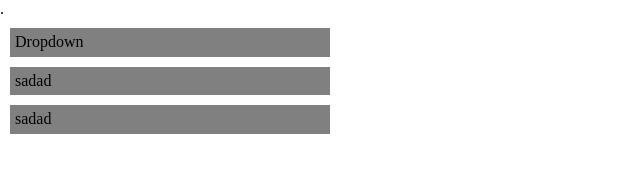
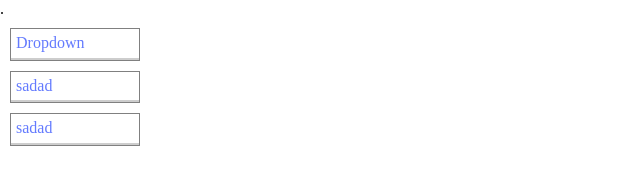
Before and after one commit to VitaliiBaryliuk/dropdown, a website: page src/index.html in a window 1280 px wide. Shown: the whole page, without its empty margins (0-640 px from the left). Drawn offline with nearby package versions, Linux system fonts and the light colour scheme; files that its build step writes are made by us from their sources.

Commit message:
corected classes

```diff
--- a/src/js/script.js
+++ b/src/js/script.js
@@ -12,6 +12,7 @@
     selectorsWrapper.classList.add('selectorsWrapper');
     selectorsWrapper.dataset.select = dataSelect;
     document.body.append(selectorsWrapper);
+    return selectorsWrapper;
   };
 
   const setOptions = (dataSelect) => {
@@ -19,12 +20,14 @@
       for (let j = 0; j < selects[i].length; j += 1) {
         if (selects[i][j].dataset.option === dataSelect) {
           option = document.createElement('div');
-          j === 0 ? option.classList.add('option', 'selected') : option.classList.add('option', 'hide');
+          j === 0 ? option.classList.add('option', 'selected', 'header') : option.classList.add('option', 'hide');
           option.dataset.option = dataSelect;
           option.innerHTML = selects[i][j].innerHTML;
           selectorsWrapper.append(option);
         }
+
       }
+      console.log(selectorsWrapper.lastChild); //.style.border-top = '1px solid gray';
     }
   };
 
@@ -68,8 +71,9 @@
 
   const dropdownInit = () => {
     for (let i = 0; i < selectWrappers.length; i += 1) {
-      setWrapper(selectWrappers[i].dataset.select);
+      let wrapper = setWrapper(selectWrappers[i].dataset.select);
       setOptions(selectWrappers[i].dataset.select);
+      wrapper.lastChild.classList.add('special');
     }
     createdOptiopns = document.querySelectorAll('.option');
     selectedOptions = document.querySelectorAll('.selected');
--- a/src/scss/main.scss
+++ b/src/scss/main.scss
@@ -3,15 +3,35 @@
 }
 
 .selectorsWrapper {
-  width: 25%;
+  width: 10%;
   margin: 10px;
+  color: grey;
+  border: 1px solid gray;
 }
 
 .option {
-  background-color: gray;
+  background-color: white;
   padding: 5px;
 }
 
 .hide {
   display: none;
 }
+
+.selected {
+  background-color: #EAEDFF;
+  color: #637AFE;
+  z-index: 1;
+  border-bottom: 2px solid rgba(168, 168, 168, 0.57);
+  //margin-bottom: 3px;
+}
+
+
+.special {
+  border-top: 1px solid gray;
+}
+
+.header {
+  background-color: white;
+  z-index: 2;
+}
```
Also changed, not shown: dist/css/main.css, dist/js/script.js.
